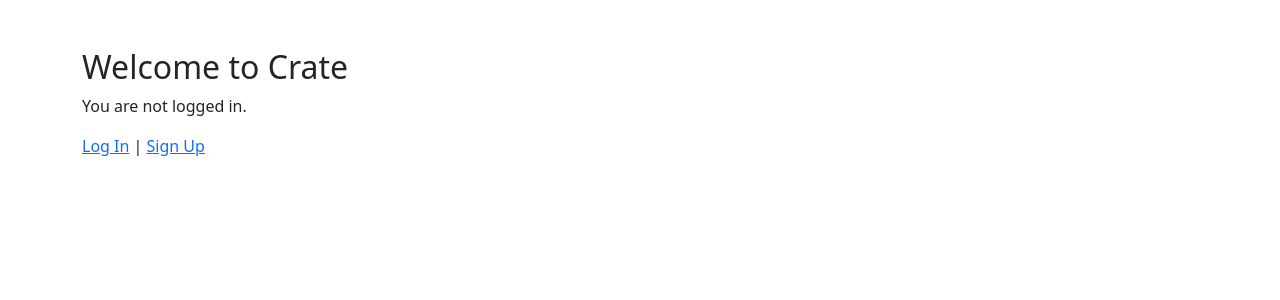
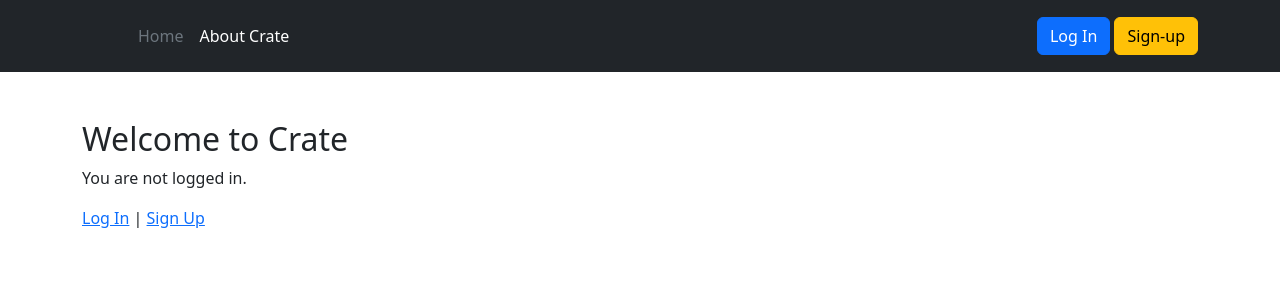
Before and after one commit to CS4300-CS5300-FA26/team-7, a Django app: page / in a window 1280 px wide. Shown: the top 300 px of the page. Run offline with Django 5.2, Linux system fonts and the light colour scheme.

Commit message:
Added header, need to fix formatting

```diff
--- a/crate/templates/crate/base.html
+++ b/crate/templates/crate/base.html
@@ -10,6 +10,39 @@
     <link rel="stylesheet" href="https://cdn.jsdelivr.net/npm/bootstrap@5.3.8/dist/css/bootstrap.min.css" integrity="sha384-sRIl4kxILFvY47J16cr9ZwB07vP4J8+LH7qKQnuqkuIAvNWLzeN8tE5YBujZqJLB" crossorigin="anonymous">
   </head>
   <body>
+    <header class="p-3 text-bg-dark">
+      <div class="container">
+        <div class="d-flex flex-wrap align-items-center justify-content-center justify-content-lg-start">
+          <a href="/" class="d-flex align-items-center mb-2 mb-lg-0 text-white text-decoration-none">
+            <svg class="bi me-2" width="40" height="32" role="img" aria-label="Bootstrap"><use xlink:href="#bootstrap"></use></svg>
+          </a>
+          <ul class="nav col-12 col-lg-auto me-lg-auto mb-2 justify-content-center mb-md-0">
+            <li><a href="#" class="nav-link px-2 text-secondary">Home</a></li>
+            {% if user.is_authenticated %}
+            <li><a href="#" class="nav-link px-2 text-white">Playlists</a></li>
+            <li><a href="#" class="nav-link px-2 text-white">My Account</a></li>
+            <li><a href="#" class="nav-link px-2 text-white">My Songs</a></li>
+            <li><a href="#" class="nav-link px-2 text-white">Recommendations</a></li>
+            {% else %}
+            <li><a href="#" class="nav-link px-2 text-white">About Crate</a></li>
+            {% endif %}
+          </ul>
+
+          <div class="text-end">
+          {% if not user.is_authenticated %}
+              <a class="btn btn-primary" href="{% url 'login' %}">Log In</a>
+              <a class="btn btn-warning" href="{% url 'signup' %}">Sign-up</a>
+          {% else %}
+          <!-- Django 5+ requires a POST request to securely log out -->
+            <form action="{% url 'logout' %}" method="post" style="margin-bottom: 3vh;">
+                {% csrf_token %}
+                <button class="btn btn-primary text-light me-2" type="submit">Log Out</button>
+            </form>
+          {% endif %}
+          </div>
+        </div>
+      </div>
+    </header>
     <main>
         <!-- templates will be displayed here -->
       {% block content %}{% endblock %}
--- a/crate/templates/home.html
+++ b/crate/templates/home.html
@@ -2,6 +2,9 @@
 
 
 {% block content %}
+
+
+
 <div class="homepage container mt-5 center-items">
 
     <h2>Welcome to Crate</h2>
@@ -9,11 +12,7 @@
     {% if user.is_authenticated %}
     <p>Hello, <strong>{{ user.username }}</strong>!</p>
 
-    <!-- Django 5+ requires a POST request to securely log out -->
-    <form action="{% url 'logout' %}" method="post" style="margin-bottom: 3vh;">
-        {% csrf_token %}
-        <button type="submit">Log Out</button>
-    </form>
+
 
     <a href="{% url 'song_list' %} ">My Songs</a>
     {% else %}
@@ -21,4 +20,7 @@
     <a href="{% url 'login' %}">Log In</a> | <a href="{% url 'signup' %}">Sign Up</a>
     {% endif %}
 </div>
+
+
+
 {% endblock %}
```
